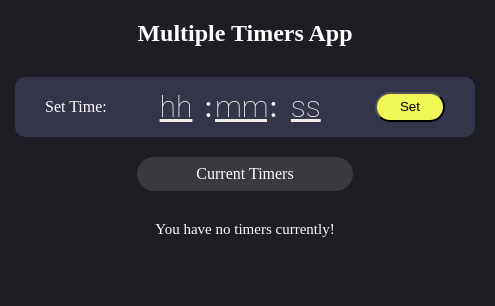
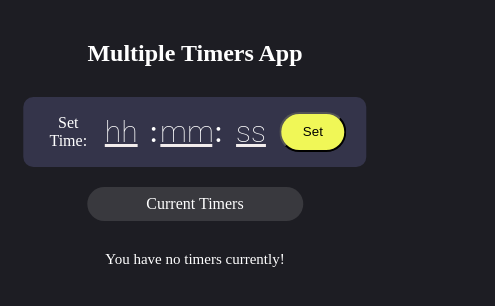
Before and after one commit to ik-deep/F2-contest3, a plain HTML site: page index.html in a window 390 px wide. Shown: the whole page, 495 px wide, since content can reach past the window. Drawn offline with Linux system fonts and the light colour scheme.

Commit message:
responsive issue

```diff
--- a/style.css
+++ b/style.css
@@ -6,26 +6,26 @@ body {
 
 #container {
     /* background-color: transparent; */
-    min-width: 500px;
+    min-width: 50%;
     height: 100vh;
     /* border: 2px solid red; */
     position: absolute;
     left: 50%;
     top: 50%;
-    transform: translate(-40%, -50%);
+    transform: translate(-50%, -50%);
     display: flex;
     flex-direction: column;
     /* justify-content: center; */
     text-align: center;
     align-items: center;
     color: white;
+    margin-top: 20px;
 
 }
 
 .setTimer {
     text-align: center;
-    padding: 10px;
-    min-width: 400px;
+    min-width:400px;
     height: 0px;
     background-color: #34344A;
     display: flex;
@@ -77,12 +77,15 @@ body {
 
 .setTimerButton {
     background-color: #F0F757;
-    width: 70px;
-    height: 30px;
+    width: 80px;
+    height: 40px;
   /* border: none;  */
     box-shadow: none;
     border-radius: 20px;
     cursor: pointer;
+}
+.setTimerButton:hover{
+    background-color: #05f32d;
 }
 .currentTime{
     border-radius: 20px;
@@ -103,16 +106,26 @@ body {
 
 .set-delete-Button{
     background-color: #1D1D23;
-    width: 70px;
-    height: 30px;
+    width: 80px;
+    height: 40px;
   /* border: none;  */
     box-shadow: none;
     color: #FFF;
     border-radius: 20px;
     cursor: pointer;
 }
-
+.set-delete-Button:hover{
+    background-color: #e8141f;
+}
 .inputTimer{
 
     font-size: 25px;
 }
+
+@media only screen and (max-width: 400px) {
+    .setTimer{
+        min-width: 300px;
+       padding: 20px;
+       height: 30px;
+    }
+}
```
